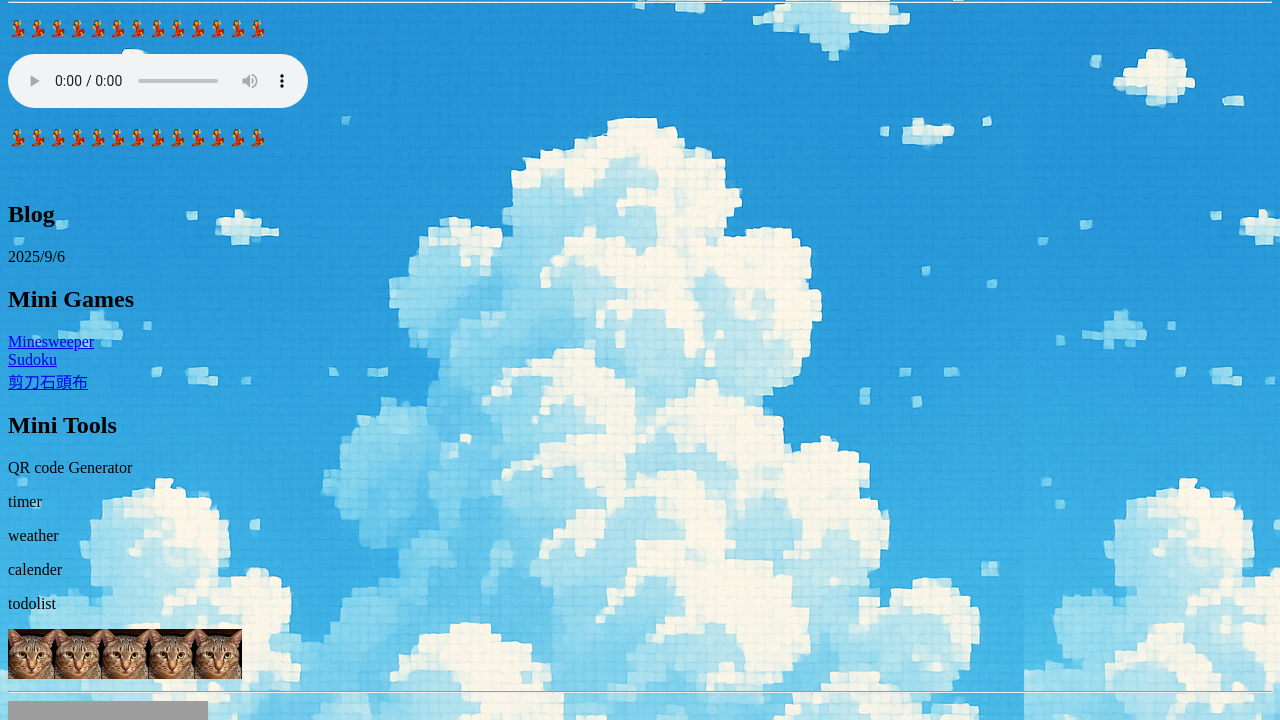
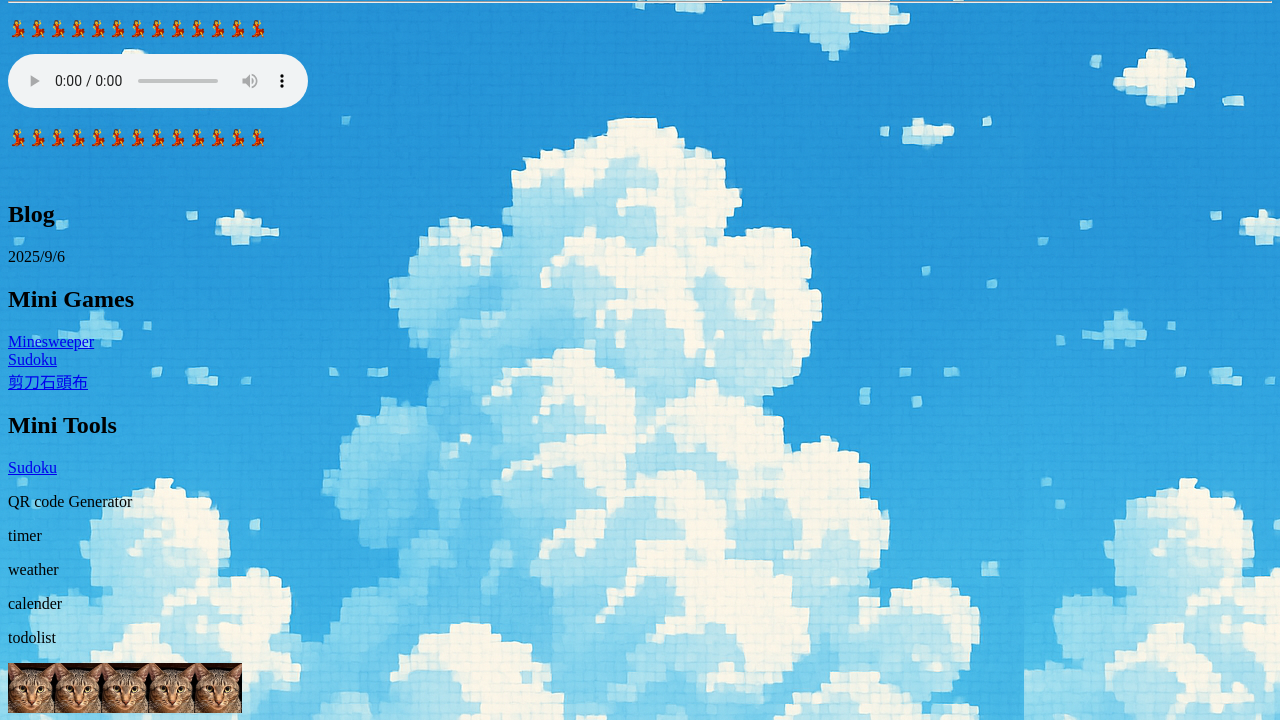
Before and after one commit to saborichan/saborichanplayground, a plain HTML site: page index.html in a window 1280 px wide. Shown: the part 80-800 px from the top of the page. Drawn offline with Linux system fonts and the light colour scheme; grey boxes are pictures that could not be loaded.

Commit message:
Update index.html

```diff
--- a/index.html
+++ b/index.html
@@ -38,6 +38,7 @@
 
 
         <h2>Mini Tools</h2>
+        <a href="qrcodegenerator/qrcodegenerator.html">Sudoku</a>
         <p>QR code Generator</p>
         <p>timer</p>
         <p>weather</p>
```
